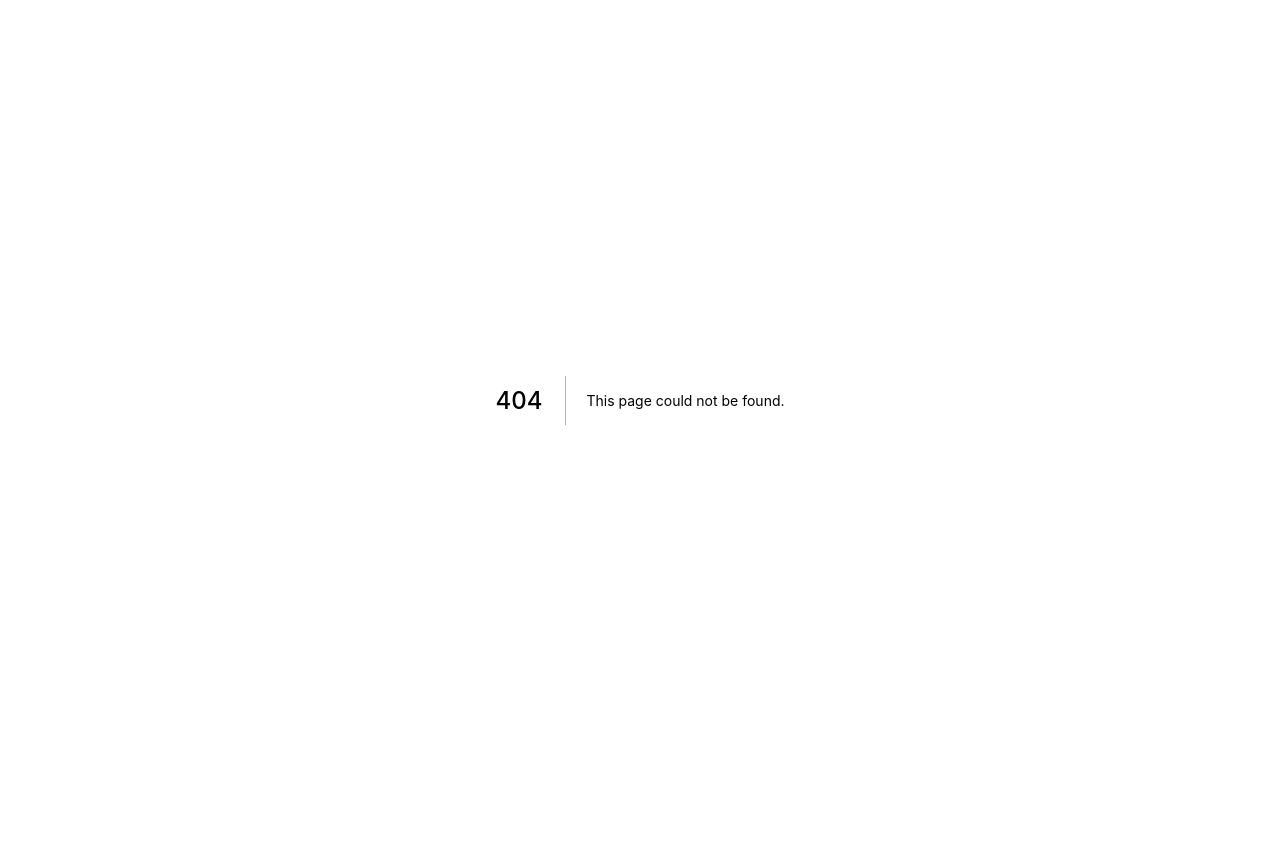
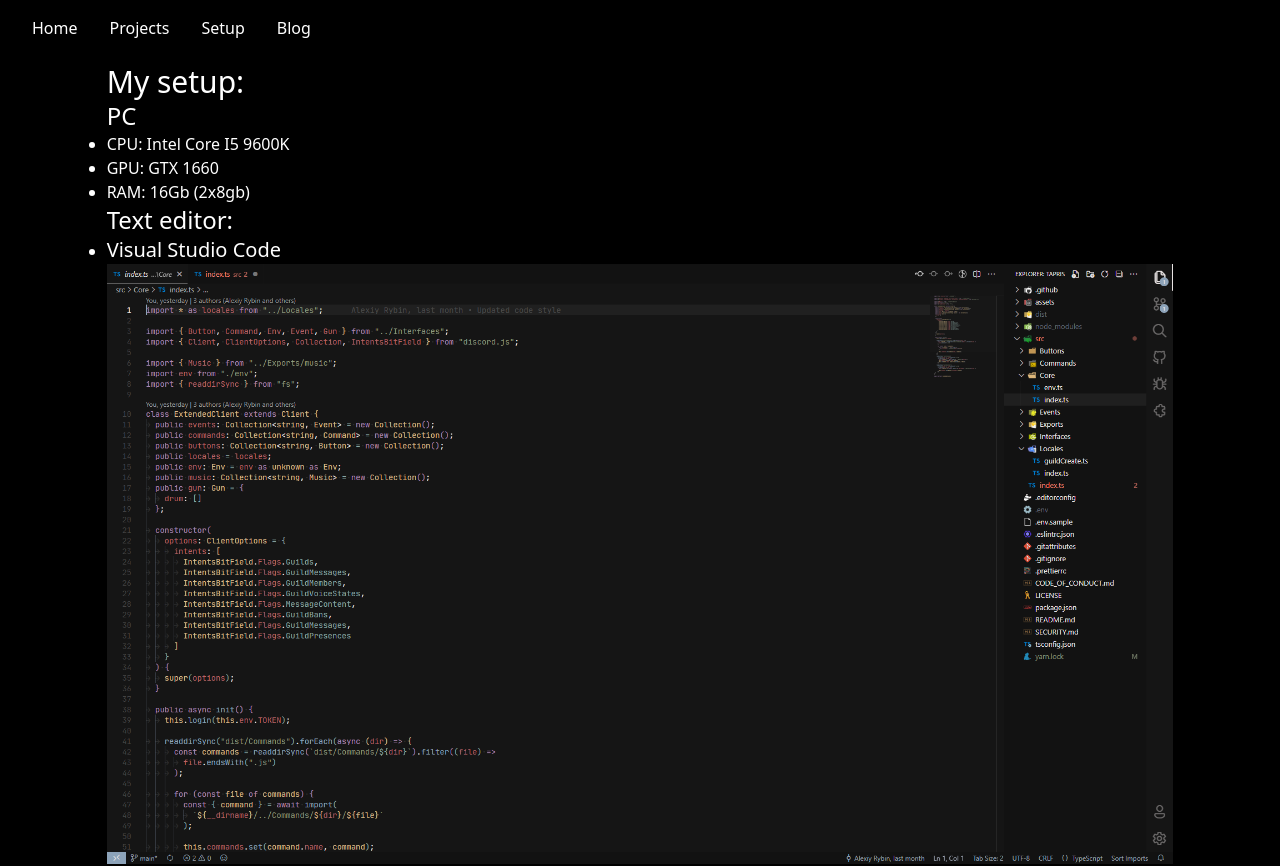
Before and after one commit to tapnisu/tapni.su, a Next.js app: page /setup in a window 1280 px wide. Before the commit this address had no page. Shown: the top 866 px of the page. Before the commit the page ends 800 px from the top, so only its background shows below. Built offline with nearby package versions, Linux system fonts and the light colour scheme.

Commit message:
Added setup page

```diff
--- a/components/NavBar.tsx
+++ b/components/NavBar.tsx
@@ -16,6 +16,11 @@ const Navbar = () => {
 						</Link>
 					</li>
 					<li className="inline m-4">
+						<Link href="/setup" className="m-4">
+							Setup
+						</Link>
+					</li>
+					<li className="inline m-4">
 						<Link href="/blog" className="m-4">
 							Blog
 						</Link>
--- a/pages/blog/[id].tsx
+++ b/pages/blog/[id].tsx
@@ -24,7 +24,7 @@ const Blog: NextPage = () => {
 			<main>
 				<Navbar />
 
-				<div className="w-full h-screen flex flex-column flex-wrap content-center justify-center items-center">
+				<div className="w-full min-h-screen flex flex-column flex-wrap content-center justify-center items-center">
 					<div className="w-fit p-8">
 						<h1 className="text-3xl">{data?.[0].title}</h1>
 
--- /dev/null
+++ b/pages/setup.tsx
@@ -0,0 +1,49 @@
+import Footer from "@components/Footer";
+import Head from "next/head";
+import Navbar from "@components/NavBar";
+import type { NextPage } from "next";
+
+const Setup: NextPage = () => {
+	return (
+		<div className="bg-black text-white">
+			<Head>
+				<title>Setup - Alexiy Rybin</title>
+				<meta name="description" content="My personal website!" />
+				<link rel="icon" href="/favicon.ico" />
+			</Head>
+
+			<main className="min-h-screen">
+				<Navbar />
+
+				<div className="w-full min-h-screen flex flex-column flex-wrap content-center justify-center items-center">
+					<div className="mt-16 w-5/6">
+						<h1 className="text-3xl">My setup:</h1>
+						<h2 className="text-2xl">PC</h2>
+						<ul className="list-disc">
+							<li>CPU: Intel Core I5 9600K</li>
+							<li>GPU: GTX 1660</li>
+							<li>RAM: 16Gb (2x8gb)</li>
+						</ul>
+
+						<h2 className="text-2xl">Text editor:</h2>
+						<ul className="list-disc">
+							<li>
+								<h3 className="text-xl">Visual Studio Code</h3>
+								<picture>
+									<img src="/vscode.png" alt="Visual Studio Code screenshot" />
+								</picture>
+							</li>
+							<li>
+								<h3 className="text-xl">Font: JetBrains Mono</h3>
+							</li>
+						</ul>
+					</div>
+				</div>
+			</main>
+
+			<Footer />
+		</div>
+	);
+};
+
+export default Setup;
```
Also changed, not shown: public/vscode.png (added).
